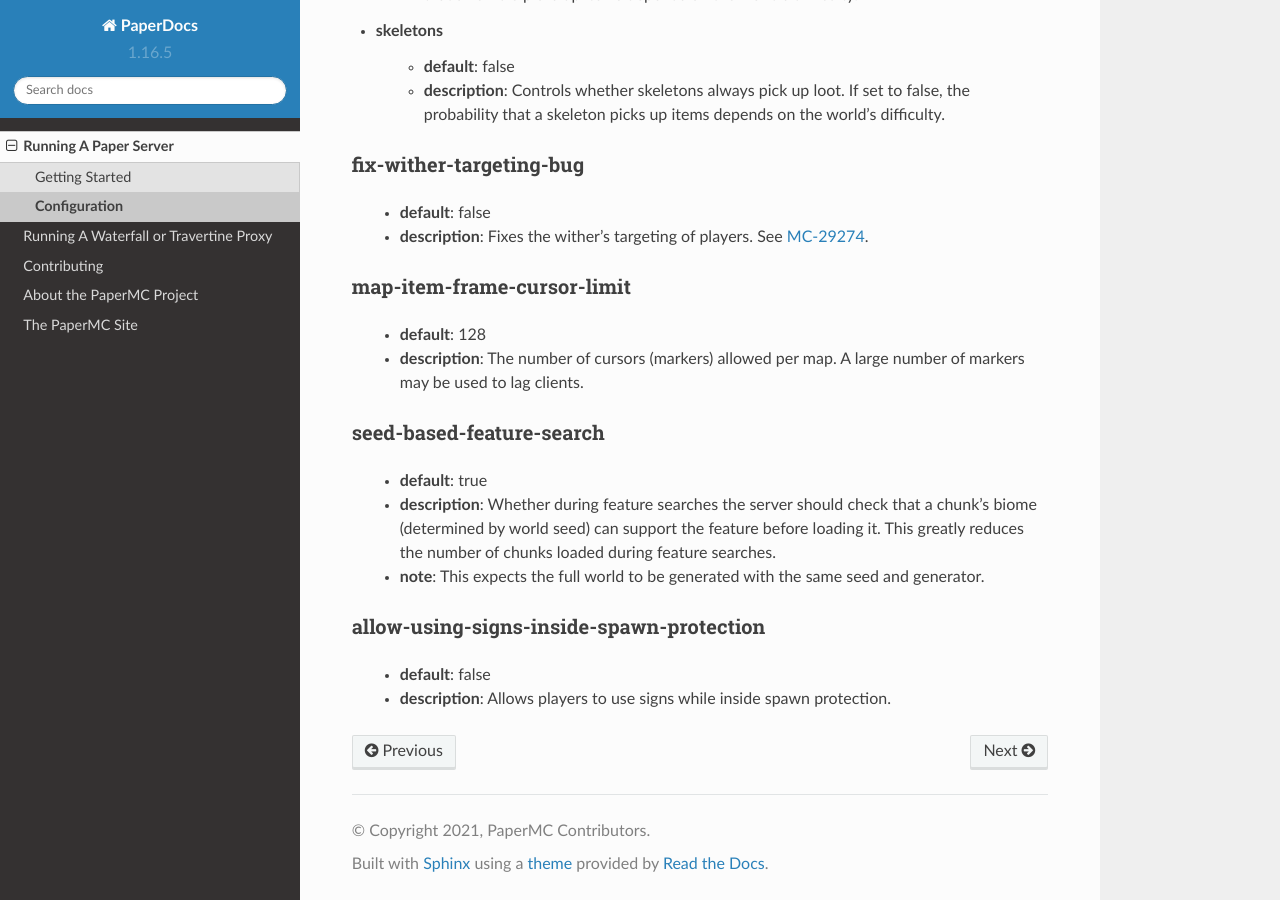
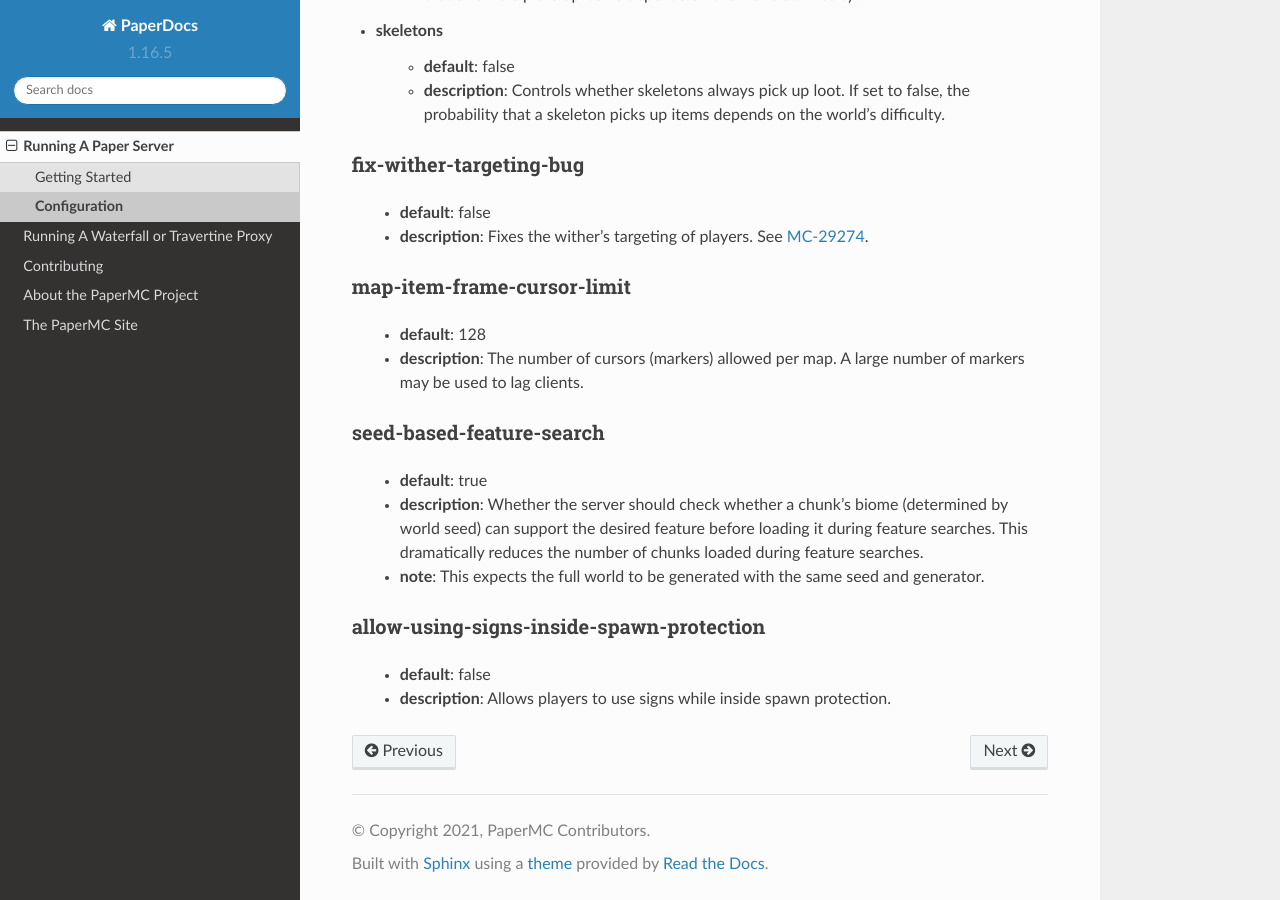
Before and after one commit to PaperMC/PaperDocs, a Sphinx documentation site: the page built from source/server/configuration.rst, in a window 1280 px wide and 900 px high, scrolled down 25142 px. Built offline with Sphinx 7.4.7 and the Read the Docs theme 2.0.0, drawn with Linux system fonts in a browser that asks for light colours.

Commit message:
rephrase poorly phrased sentence

```diff
--- a/source/server/configuration.rst
+++ b/source/server/configuration.rst
@@ -1091,8 +1091,8 @@ map-item-frame-cursor-limit
 seed-based-feature-search
 ~~~~~~~~~~~~~~~~~~~~~~~~~
    - **default**: true
-   - **description**: Whether during feature searches the server should check that a chunk's biome (determined by
-     world seed) can support the feature before loading it. This greatly reduces the number of chunks
+   - **description**: Whether the server should check whether a chunk's biome (determined by world seed) can support
+     the desired feature before loading it during feature searches. This dramatically reduces the number of chunks
      loaded during feature searches.
    - **note**: This expects the full world to be generated with the same seed and generator.
 
```
